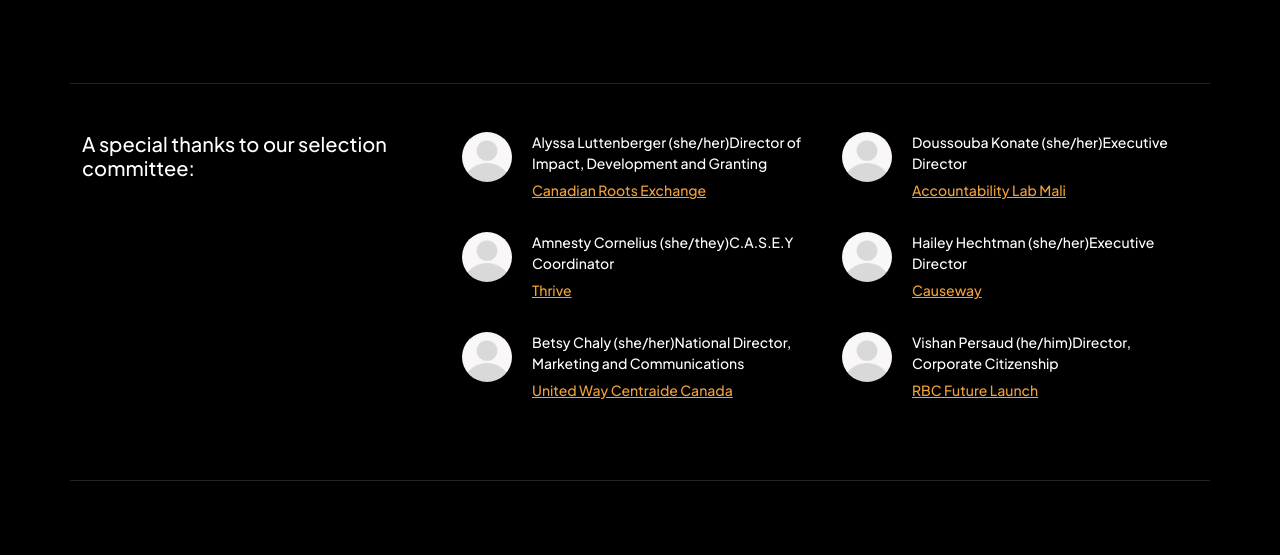
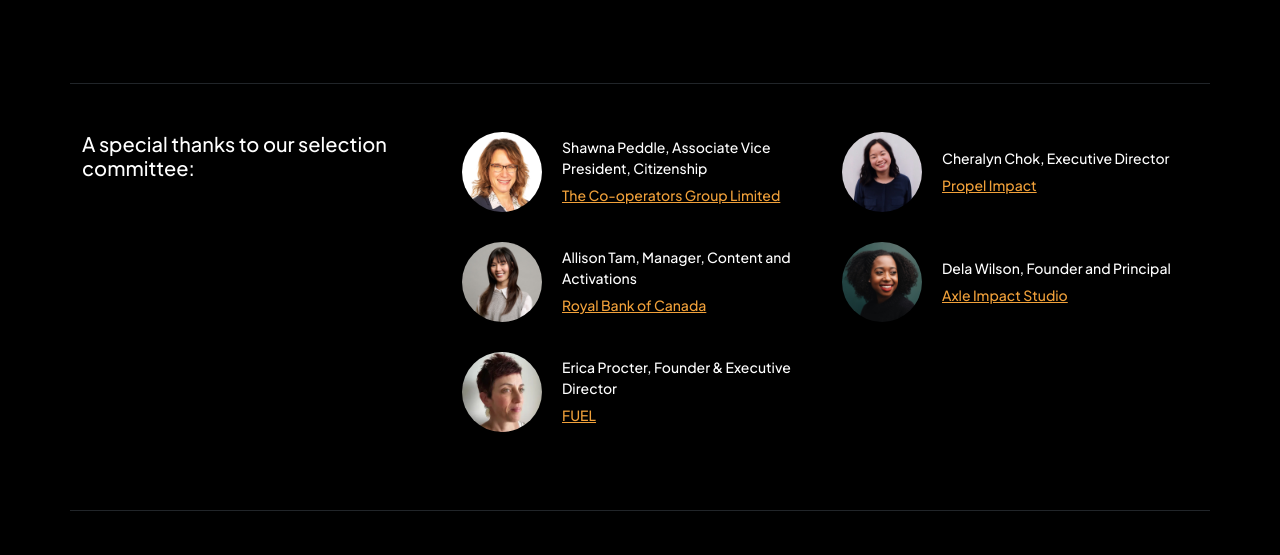
Before and after one commit to loogart/fog-2024-yil, a plain HTML site: page index.html in a window 1280 px wide. Shown: the part 4780-5335 px from the top of the page. Drawn offline with nearby package versions, Linux system fonts and the light colour scheme.

Commit message:
added jury

```diff
--- a/index.html
+++ b/index.html
@@ -235,58 +235,54 @@
                 </div>
                 <div class="col-12 col-md-6 col-lg-4">
                     <div class="card-jury">
-                        <img class="jury-avatar" src="./images/photos/avatar.jpg" alt="">
+                        <img class="jury-avatar" src="./images/jury/shawna-peddle.jpg" alt="">
                         <div>
                             <small>
-                                <p class="mb-1">Alyssa Luttenberger (she/her)Director of Impact, Development and Granting</p>
-                                <a class="text-yellow" href="https://canadianroots.ca/" target="_blank">Canadian Roots Exchange</a>
+                                <p class="mb-1">Shawna Peddle, Associate Vice President, Citizenship
+                                </p>
+                                <a class="text-yellow" href="https://www.cooperators.ca/" target="_blank">The Co-operators Group Limited</a>
                             </small>
                         </div>
                     </div>
                     <div class="card-jury">
-                        <img class="jury-avatar" src="./images/photos/avatar.jpg" alt="">
+                        <img class="jury-avatar" src="./images/jury/allison-tam.jpg" alt="">
                         <div>
                             <small>
-                                <p class="mb-1">Amnesty Cornelius (she/they)C.A.S.E.Y Coordinator</p>
-                                <a class="text-yellow" href="https://www.thrivecyn.ca/" target="_blank">Thrive</a>
+                                <p class="mb-1">Allison Tam, Manager, Content and Activations
+                                </p>
+                                <a class="text-yellow" href="https://www.rbcroyalbank.com" target="_blank">Royal Bank of Canada</a>
                             </small>
                         </div>
                     </div>
                     <div class="card-jury">
-                        <img class="jury-avatar" src="./images/photos/avatar.jpg" alt="">
+                        <img class="jury-avatar" src="./images/jury/erica-procter.jpg" alt="">
                         <div>
                             <small>
-                                <p class="mb-1">Betsy Chaly (she/her)National Director, Marketing and Communications</p>
-                                <a class="text-yellow" href="http://unitedway.ca/" target="_blank">United Way Centraide Canada</a>
+                                <p class="mb-1">Erica Procter, Founder & Executive Director
+                                </p>
+                                <a class="text-yellow" href="https://www.fuelchange.org/" target="_blank">FUEL</a>
                             </small>
                         </div>
                     </div>
                 </div>
                 <div class="col-12 col-md-6 col-lg-4">
                     <div class="card-jury">
-                        <img class="jury-avatar" src="./images/photos/avatar.jpg" alt="">
+                        <img class="jury-avatar" src="./images/jury/cheralyn-chok.jpg" alt="">
                         <div>
                             <small>
-                                <p class="mb-1">Doussouba Konate (she/her)Executive Director</p>
-                                <a class="text-yellow" href="http://www.accountabilitylab.org/" target="_blank">Accountability Lab Mali</a>
+                                <p class="mb-1">Cheralyn Chok, Executive Director
+                                </p>
+                                <a class="text-yellow" href="https://www.propelimpact.com/" target="_blank">Propel Impact</a>
                             </small>
                         </div>
                     </div>
                     <div class="card-jury">
-                        <img class="jury-avatar" src="./images/photos/avatar.jpg" alt="">
+                        <img class="jury-avatar" src="./images/jury/dela-wilson.jpg" alt="">
                         <div>
                             <small>
-                                <p class="mb-1">Hailey Hechtman (she/her)Executive Director</p>
-                                <a class="text-yellow" href="https://www.causewayworkcentre.org/" target="_blank">Causeway</a>
-                            </small>
-                        </div>
-                    </div>
-                    <div class="card-jury">
-                        <img class="jury-avatar" src="./images/photos/avatar.jpg" alt="">
-                        <div>
-                            <small>
-                                <p class="mb-1">Vishan Persaud (he/him)Director, Corporate Citizenship</p>
-                                <a class="text-yellow" href="https://www.rbc.com/dms/enterprise/futurelaunch/" target="_blank">RBC Future Launch</a>
+                                <p class="mb-1">Dela Wilson, Founder and Principal
+                                </p>
+                                <a class="text-yellow" href="https://axleimpactstudio.com/" target="_blank">Axle Impact Studio</a>
                             </small>
                         </div>
                     </div>
--- a/styles.css
+++ b/styles.css
@@ -168,11 +168,12 @@ nav.side{
     flex-direction: row;
     gap: 20px;
     margin-bottom: 30px;
+    align-items: center;
 }
 
 .jury-avatar{
-    width:50px;
-    height:50px;
+    width:80px;
+    height:80px;
     object-fit: cover;
     border-radius: 100%;
 }
```
Also changed, not shown: images/jury/allison-tam.jpg (added), images/jury/cheralyn-chok.jpg (added), images/jury/dela-wilson.jpg (added), images/jury/erica-procter.jpg (added), images/jury/shawna-peddle.jpg (added), 2 other files.
